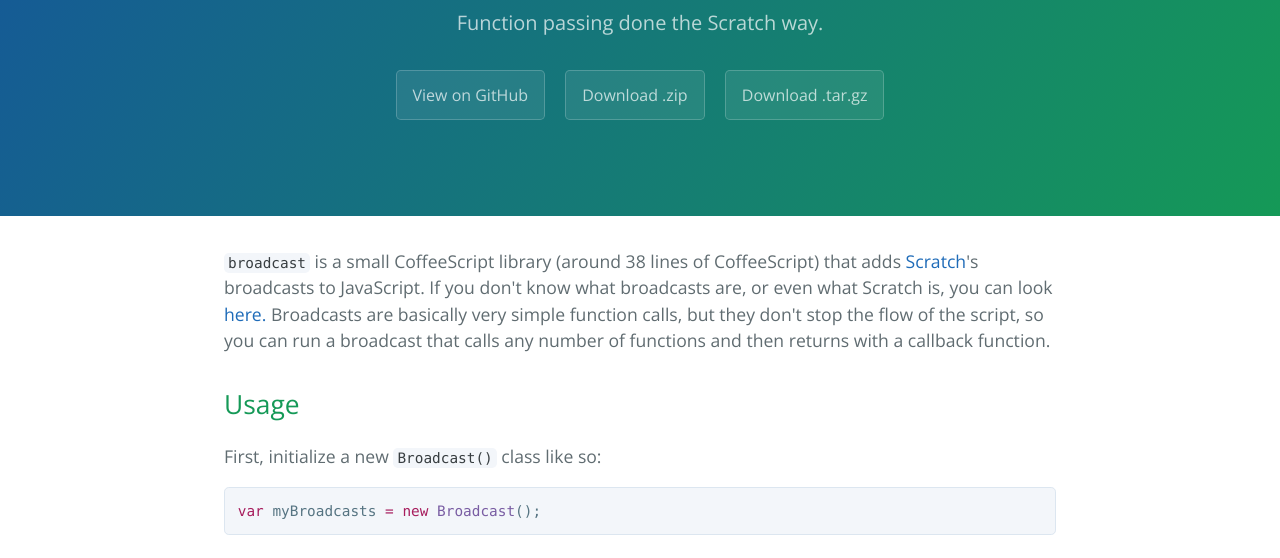
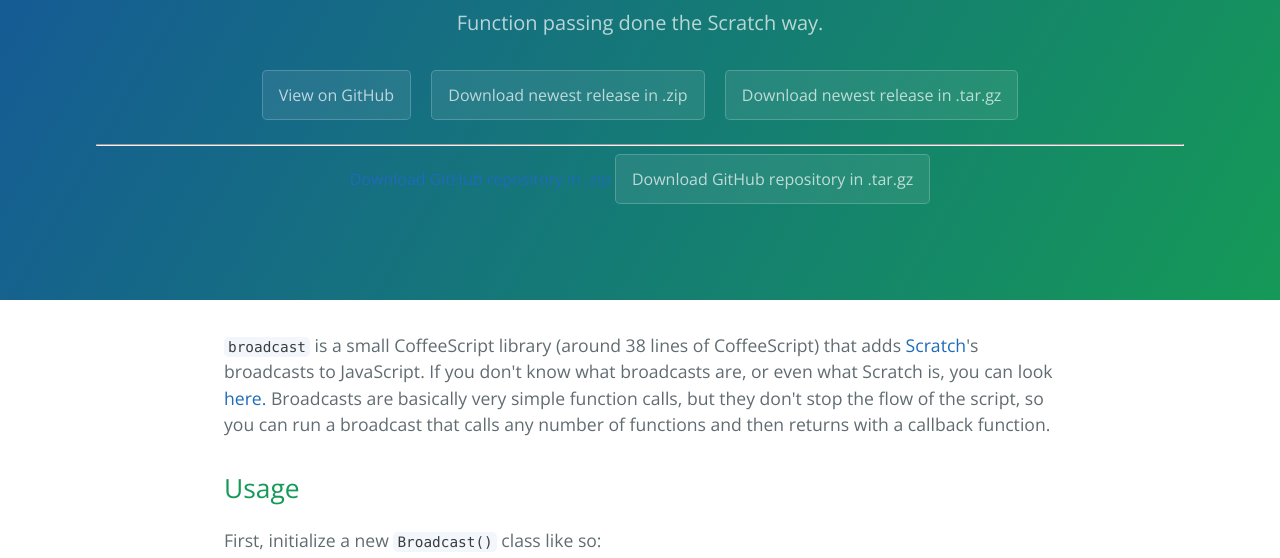
Before and after one commit to sargeant45/broadcast, a plain HTML site: page index.html in a window 1280 px wide. Shown: the part 167-725 px from the top of the page. Drawn offline with nearby package versions, Linux system fonts and the light colour scheme; no server answers.

Commit message:
add other buttons

```diff
--- a/index.html
+++ b/index.html
@@ -2,7 +2,7 @@
 <html lang="en-us">
   <head>
     <meta charset="UTF-8">
-    <title>Broadcast by sargeant45</title>
+    <title>Broadcast &mdash; Function passing doen the Scratch way.</title>
     <meta name="viewport" content="width=device-width, initial-scale=1">
     <link rel="stylesheet" type="text/css" href="stylesheets/normalize.css" media="screen">
     <link href='http://fonts.googleapis.com/css?family=Open+Sans:400,700' rel='stylesheet' type='text/css'>
@@ -15,8 +15,11 @@
       <h1 class="project-name" id="title">Broadcast</h1>
       <h2 class="project-tagline">Function passing done the Scratch way.</h2>
       <a href="https://github.com/sargeant45/broadcast" class="btn">View on GitHub</a>
-      <a href="https://github.com/sargeant45/broadcast/zipball/master" id="zip" title="Will download the most recent release in a .zip format." class="btn">Download .zip</a>
-      <a href="https://github.com/sargeant45/broadcast/tarball/master" id="tar" title="Will download the most recent release in a .tar.gz format." class="btn">Download .tar.gz</a>
+      <a href="https://github.com/sargeant45/broadcast/zipball/master" id="zip" title="Will download the most recent release in a .zip format." class="btn">Download newest release in .zip</a>
+      <a href="https://github.com/sargeant45/broadcast/tarball/master" id="tar" title="Will download the most recent release in a .tar.gz format." class="btn">Download newest release in .tar.gz</a>
+      <hr>
+      <a href="https://github.com/sargeant45/broadcast/zipball/master">Download GitHub repository in .zip</a>
+      <a href="https://github.com/sargeant45/broadcast/tarball/master"class="btn">Download GitHub repository in .tar.gz</a>
     </section>
 
     <section class="main-content">
```
